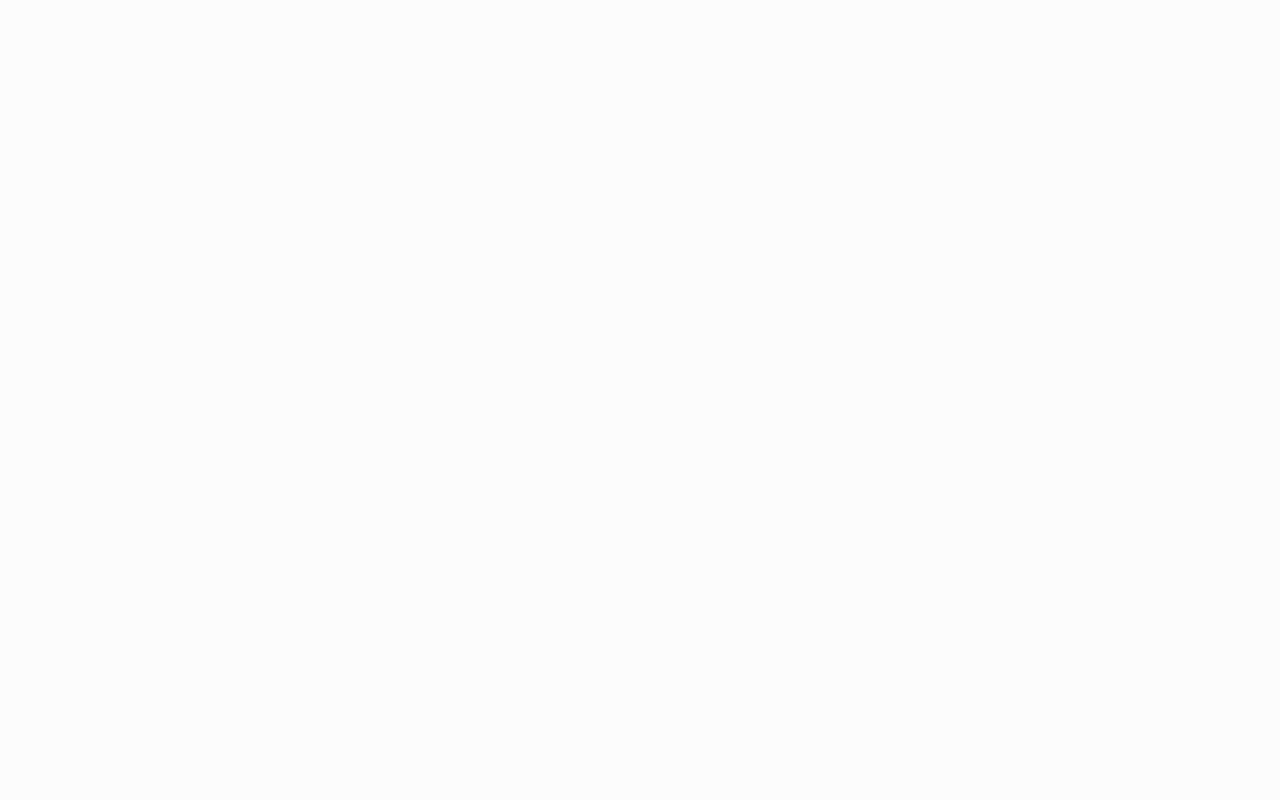
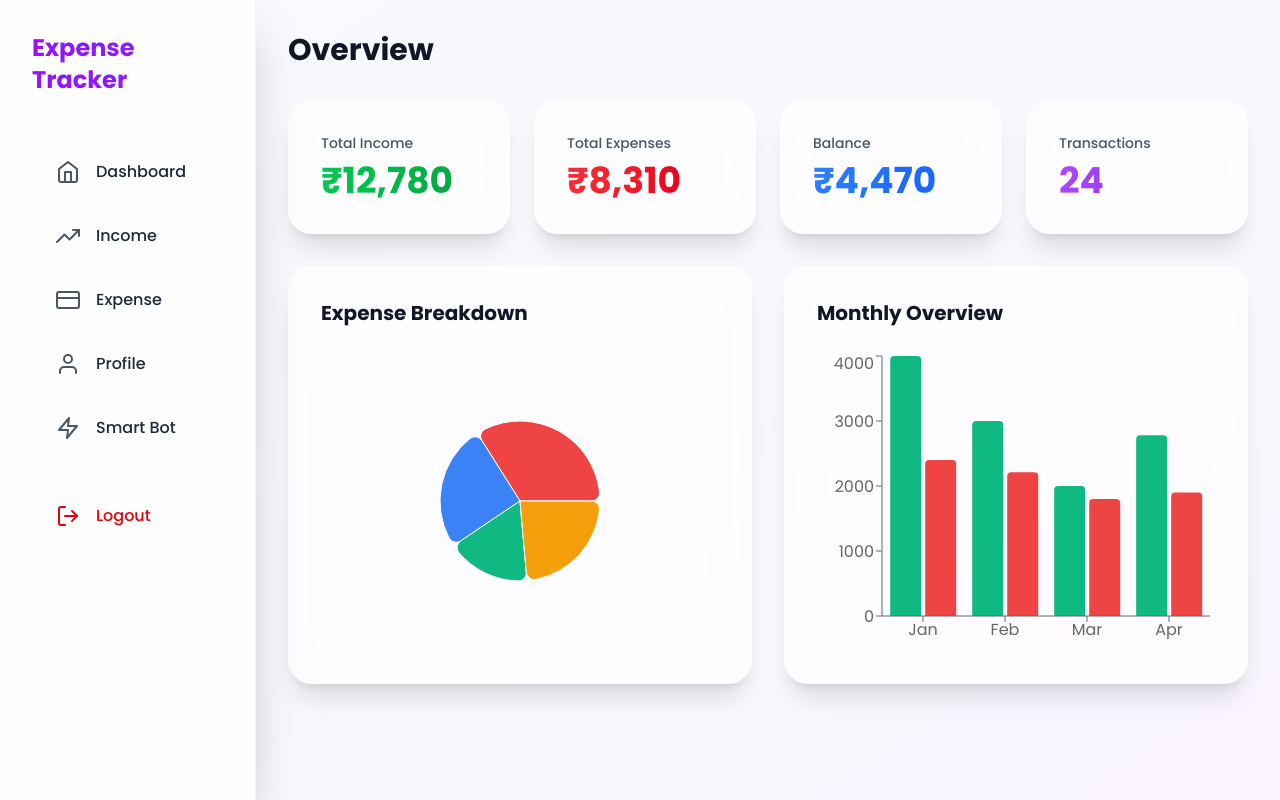
Before and after one commit to M-VISHAL-KAMATH24/Expense_Tracker, a React (Vite) app in the folder frontend/expense-tracker/: page /dashboard/overview in a window 1280 px wide. Before the commit this address had no page. Built offline with nearby package versions, Linux system fonts and the light colour scheme.

Commit message:
built the dashboard layout

```diff
--- a/frontend/expense-tracker/src/App.jsx
+++ b/frontend/expense-tracker/src/App.jsx
@@ -1,22 +1,18 @@
 import React from 'react'
-import {
-  BrowserRouter as Router,
-  Routes,
-  Route,
-  Navigate
-} from "react-router-dom";
+import { BrowserRouter as Router, Routes, Route, Navigate } from "react-router-dom";
 import AuthLayout from './components/layouts/AuthLayout';
 import Login from './pages/Auth/Login';
-import SignUp from './pages/Auth/SignUp';  // ✅ Added
-import Home from './pages/Dashboard/Home';
+import SignUp from './pages/Auth/SignUp';
+import DashboardLayout from './pages/Dashboard/DashboardLayout';  // ✅ New Layout
+import Overview from './pages/Dashboard/Overview';               // ✅ Overview
+import Income from './pages/Dashboard/Income';                   // ✅ Income
+import Expense from './pages/Dashboard/Expense';                 // ✅ Expense
+import Profile from './pages/Dashboard/Profile';                 // ✅ Profile
+import SmartBot from './pages/Dashboard/SmartBot';              // ✅ SmartBot
 
 const Root = () => {
   const isAuthenticated = !!localStorage.getItem("token");
-  return isAuthenticated ? (
-    <Navigate to="/dashboard" replace />
-  ) : (
-    <Navigate to="/login" replace />
-  );
+  return isAuthenticated ? <Navigate to="/dashboard/overview" replace /> : <Navigate to="/login" replace />;
 };
 
 const App = () => {
@@ -24,24 +20,16 @@ const App = () => {
     <Router>
       <Routes>
         <Route path="/" element={<Root />} />
-        <Route
-          path="/login"
-          element={
-            <AuthLayout>
-              <Login />
-            </AuthLayout>
-          }
-        />
-        <Route
-          path="/signup"
-          element={
-            <AuthLayout>
-              <SignUp />
-            </AuthLayout>
-          }
-        />
-        <Route path="/dashboard" element={<Home />} />
-
+        <Route path="/login" element={<AuthLayout><Login /></AuthLayout>} />
+        <Route path="/signup" element={<AuthLayout><SignUp /></AuthLayout>} />
+        <Route path="/dashboard" element={<DashboardLayout />}>
+          <Route index element={<Navigate to="overview" replace />} />
+          <Route path="overview" element={<Overview />} />
+          <Route path="income" element={<Income />} />
+          <Route path="expense" element={<Expense />} />
+          <Route path="profile" element={<Profile />} />
+          <Route path="smart-bot" element={<SmartBot />} />
+        </Route>
       </Routes>
     </Router>
   );
--- /dev/null
+++ b/frontend/expense-tracker/src/pages/Dashboard/DashboardLayout.jsx
@@ -0,0 +1,63 @@
+import React from 'react';
+import { Outlet, useNavigate } from 'react-router-dom';
+import { FiHome, FiTrendingUp, FiCreditCard, FiUser, FiZap, FiLogOut } from 'react-icons/fi';
+
+const DashboardLayout = () => {
+  const navigate = useNavigate();
+
+  const menuItems = [
+    { path: 'overview', name: 'Dashboard', icon: FiHome },
+    { path: 'income', name: 'Income', icon: FiTrendingUp },
+    { path: 'expense', name: 'Expense', icon: FiCreditCard },
+    { path: 'profile', name: 'Profile', icon: FiUser },
+    { path: 'smart-bot', name: 'Smart Bot', icon: FiZap }
+  ];
+
+  const handleLogout = () => {
+    localStorage.removeItem('token');
+    navigate('/login');
+  };
+
+  return (
+    <div className='min-h-screen bg-gradient-to-br from-slate-50 to-purple-50'>
+      {/* Sidebar */}
+      <div className='fixed left-0 top-0 h-full w-64 bg-white/80 backdrop-blur-xl shadow-2xl border-r border-gray-100 z-40'>
+        <div className='p-8'>
+          <h1 className='text-2xl font-bold bg-gradient-to-r from-purple-600 to-violet-600 bg-clip-text text-transparent mb-12'>
+            Expense Tracker
+          </h1>
+
+          {/* Menu Items */}
+          <nav className='space-y-2'>
+            {menuItems.map((item) => (
+              <button
+                key={item.path}
+                onClick={() => navigate(item.path)}
+                className='w-full flex items-center space-x-4 px-6 py-4 rounded-2xl text-left transition-all duration-200 hover:bg-purple-50 hover:shadow-md group'
+              >
+                <item.icon className='w-6 h-6 text-gray-600 group-hover:text-purple-600' />
+                <span className='font-medium text-gray-800 group-hover:text-purple-600'> {item.name}</span>
+              </button>
+            ))}
+          </nav>
+
+          {/* Logout */}
+          <button
+            onClick={handleLogout}
+            className='w-full flex items-center space-x-4 px-6 py-4 mt-8 rounded-2xl text-left transition-all duration-200 hover:bg-red-50 hover:shadow-md group'
+          >
+            <FiLogOut className='w-6 h-6 text-red-600' />
+            <span className='font-medium text-red-600'>Logout</span>
+          </button>
+        </div>
+      </div>
+
+      {/* Main Content */}
+      <div className='ml-64 p-8'>
+        <Outlet />
+      </div>
+    </div>
+  );
+};
+
+export default DashboardLayout;
--- /dev/null
+++ b/frontend/expense-tracker/src/pages/Dashboard/Overview.jsx
@@ -0,0 +1,74 @@
+import React from 'react';
+import { PieChart, Pie, Cell, ResponsiveContainer, BarChart, Bar, XAxis, YAxis, Tooltip } from 'recharts';
+
+const Overview = () => {
+  const pieData = [
+    { name: 'Food', value: 400, color: '#EF4444' },
+    { name: 'Transport', value: 300, color: '#3B82F6' },
+    { name: 'Shopping', value: 200, color: '#10B981' },
+    { name: 'Entertainment', value: 278, color: '#F59E0B' },
+  ];
+
+  const barData = [
+    { month: 'Jan', income: 4000, expense: 2400 },
+    { month: 'Feb', income: 3000, expense: 2210 },
+    { month: 'Mar', income: 2000, expense: 1800 },
+    { month: 'Apr', income: 2780, expense: 1900 },
+  ];
+
+  return (
+    <div className='space-y-8'>
+      <h2 className='text-3xl font-bold text-gray-900'>Overview</h2>
+
+      {/* Stats Cards */}
+      <div className='grid grid-cols-1 md:grid-cols-2 lg:grid-cols-4 gap-6'>
+        <div className='bg-white/70 backdrop-blur-xl rounded-3xl p-8 shadow-xl border border-white/50'>
+          <h3 className='text-sm font-medium text-gray-600 mb-2'>Total Income</h3>
+          <p className='text-4xl font-bold bg-gradient-to-r from-green-500 to-green-600 bg-clip-text text-transparent'>₹12,780</p>
+        </div>
+        <div className='bg-white/70 backdrop-blur-xl rounded-3xl p-8 shadow-xl border border-white/50'>
+          <h3 className='text-sm font-medium text-gray-600 mb-2'>Total Expenses</h3>
+          <p className='text-4xl font-bold bg-gradient-to-r from-red-500 to-red-600 bg-clip-text text-transparent'>₹8,310</p>
+        </div>
+        <div className='bg-white/70 backdrop-blur-xl rounded-3xl p-8 shadow-xl border border-white/50'>
+          <h3 className='text-sm font-medium text-gray-600 mb-2'>Balance</h3>
+          <p className='text-4xl font-bold bg-gradient-to-r from-blue-500 to-blue-600 bg-clip-text text-transparent'>₹4,470</p>
+        </div>
+        <div className='bg-white/70 backdrop-blur-xl rounded-3xl p-8 shadow-xl border border-white/50'>
+          <h3 className='text-sm font-medium text-gray-600 mb-2'>Transactions</h3>
+          <p className='text-4xl font-bold bg-gradient-to-r from-purple-500 to-violet-600 bg-clip-text text-transparent'>24</p>
+        </div>
+      </div>
+
+      {/* Charts */}
+      <div className='grid grid-cols-1 lg:grid-cols-2 gap-8'>
+        <div className='bg-white/70 backdrop-blur-xl rounded-3xl p-8 shadow-xl border border-white/50'>
+          <h3 className='text-xl font-bold text-gray-900 mb-6'>Expense Breakdown</h3>
+          <ResponsiveContainer width="100%" height={300}>
+            <PieChart>
+              <Pie data={pieData} dataKey="value" nameKey="name" cx="50%" cy="50%" outerRadius={80} cornerRadius={8}>
+                {pieData.map((entry, index) => (
+                  <Cell key={`cell-${index}`} fill={entry.color} />
+                ))}
+              </Pie>
+            </PieChart>
+          </ResponsiveContainer>
+        </div>
+        <div className='bg-white/70 backdrop-blur-xl rounded-3xl p-8 shadow-xl border border-white/50'>
+          <h3 className='text-xl font-bold text-gray-900 mb-6'>Monthly Overview</h3>
+          <ResponsiveContainer width="100%" height={300}>
+            <BarChart data={barData}>
+              <XAxis dataKey="month" />
+              <YAxis />
+              <Tooltip />
+              <Bar dataKey="income" fill="#10B981" radius={[4, 4, 0, 0]} />
+              <Bar dataKey="expense" fill="#EF4444" radius={[4, 4, 0, 0]} />
+            </BarChart>
+          </ResponsiveContainer>
+        </div>
+      </div>
+    </div>
+  );
+};
+
+export default Overview;
--- /dev/null
+++ b/frontend/expense-tracker/src/pages/Dashboard/Profile.jsx
@@ -0,0 +1,9 @@
+import React from 'react'
+
+const Profile = () => {
+  return (
+    <div>Profile</div>
+  )
+}
+
+export default Profile
--- /dev/null
+++ b/frontend/expense-tracker/src/pages/Dashboard/SmartBot.jsx
@@ -0,0 +1,9 @@
+import React from 'react'
+
+const SmartBot = () => {
+  return (
+    <div>SmartBot</div>
+  )
+}
+
+export default SmartBot
```
